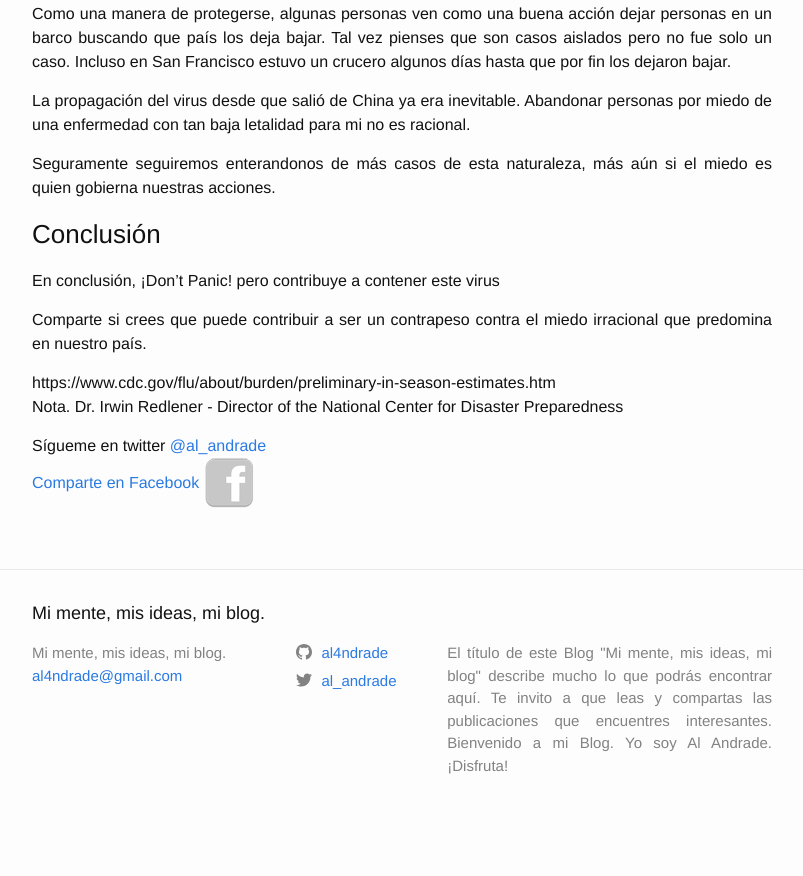
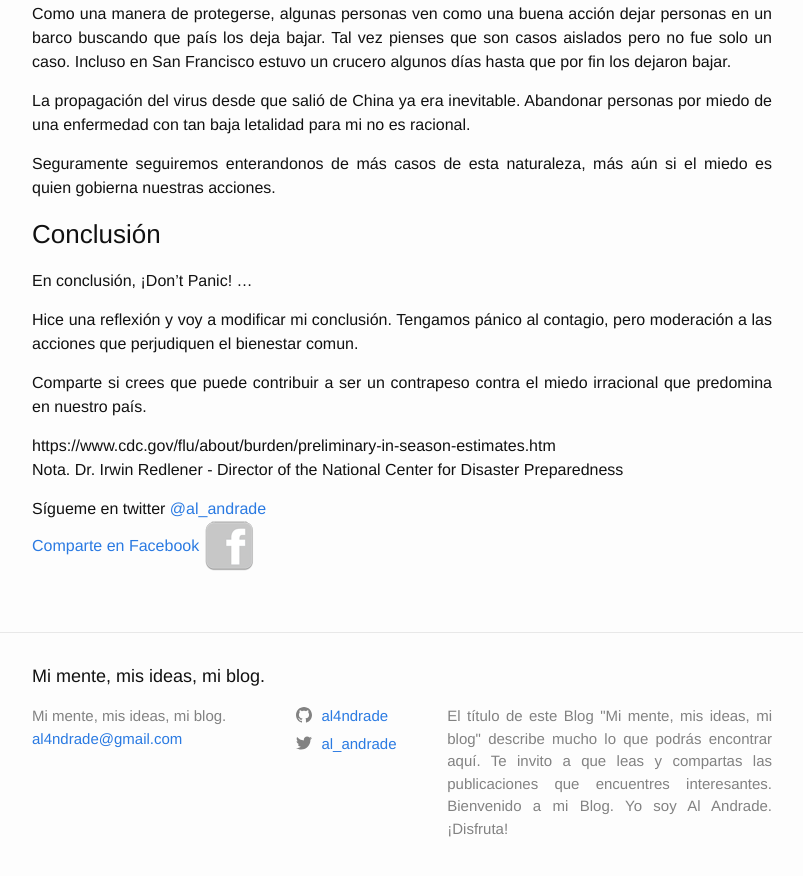
Before and after one commit to al4ndrade/al4ndrade.github.io, a Jekyll site: the page built from _posts/2020-3-23-panico_desproporcional.md, in a window 1280 px wide and 900 px high, scrolled down 4005 px. Shown: the top 876 px of the window, without its empty margins (238-1041 px from the left). Built offline with Jekyll 4.4.1, drawn with Linux system fonts in a browser that asks for light colours; before the commit the page ends 4842 px from its top, so only the background shows below that.

Commit message:
moderacion

```diff
--- a/_posts/2020-3-23-panico_desproporcional.md
+++ b/_posts/2020-3-23-panico_desproporcional.md
@@ -68,7 +68,10 @@ Seguramente seguiremos enterandonos de más casos de esta naturaleza, más aún
 
 <h3>Conclusión</h3>
 
-En conclusión, ¡Don't Panic! pero contribuye a contener este virus<br>
+En conclusión, ¡Don't Panic! ...<br>
+
+Hice una reflexión y voy a modificar mi conclusión.
+Tengamos pánico al contagio, pero moderación a las acciones que perjudiquen el bienestar comun.
 
 Comparte si crees que puede contribuir a ser un contrapeso contra el miedo irracional que predomina en nuestro país.
 
```
